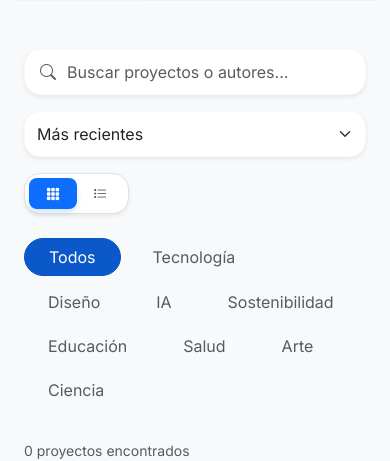
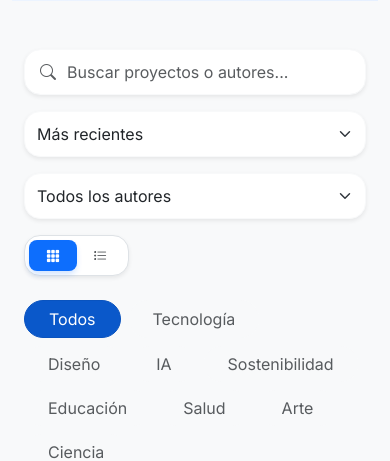
Before and after one commit to DayanaRivas16/Arion, a Flask app: page /explorar in a window 390 px wide. Shown: the part 457-918 px from the top of the page. Run offline with Flask 3, Linux system fonts and the light colour scheme; data that the repository does not hold is empty; some libraries are stand-ins or nearby versions.

Commit message:
busqueda por autor

```diff
--- a/app.py
+++ b/app.py
@@ -371,11 +371,14 @@ def home():
 @app.route('/explorar')
 def explorar():
     filas = []
+    autores = [] # <--- NUEVO: Lista para almacenar los autores registrados con proyectos
     conn = None
     cursor = None
     try:
         conn = get_db_connection()
         cursor = conn.cursor(cursor_factory=RealDictCursor)
+
+        # (Tu consulta de proyectos existente se mantiene intacta)
         cursor.execute("""
             SELECT p.id_proyecto AS id,
                    p.titulo,
@@ -395,8 +398,20 @@ def explorar():
             ORDER BY p.fecha_creacion DESC;
         """)
         filas = cursor.fetchall()
+
+        # <--- NUEVO: Consulta optimizada basada estrictamente en tu esquema para traer
+        # únicamente usuarios que tengan proyectos publicados, ordenados alfabéticamente.
+        cursor.execute("""
+            SELECT DISTINCT u.id_usuario AS id, u.nombre_completo AS nombre
+            FROM usuarios u
+            JOIN proyectos p ON u.id_usuario = p.id_usuario
+            WHERE LOWER(p.estado) = 'publicado'
+            ORDER BY u.nombre_completo ASC;
+        """)
+        autores = cursor.fetchall()
+
     except Exception:
-        app.logger.exception('Error cargando proyectos')
+        app.logger.exception('Error cargando proyectos o autores')
         flash('No se pudieron cargar los proyectos.', 'danger')
     finally:
         if cursor: cursor.close()
@@ -422,7 +437,8 @@ def explorar():
             'date': f['fecha_creacion'].timestamp() if f['fecha_creacion'] else 0,
         })
 
-    return render_template('explorar_proyectos.html', proyectos=proyectos)
+    # <--- NUEVO: Se añade la variable autores al render_template
+    return render_template('explorar_proyectos.html', proyectos=proyectos, autores=autores)
 
 @app.route('/acerca')
 def acerca():
--- a/templates/explorar_proyectos.html
+++ b/templates/explorar_proyectos.html
@@ -43,7 +43,7 @@
                 </div>
             </div>
 
-            <div class="col-12 col-sm-8 col-lg-4">
+            <div class="col-12 col-sm-8 col-lg-2">
                 <select id="sort-select" class="form-select rounded-4 shadow-sm border-light" style="height: 46px;" aria-label="Ordenar proyectos">
                     <option value="recientes">Más recientes</option>
                     {% if session.get('user_id') %}
@@ -51,6 +51,16 @@
                     <option value="valorados">Mejor valorados</option>
                     <option value="gustados">Más gustados</option>
                     {% endif %}
+                </select>
+            </div>
+
+            <!-- Nuevo Desplegable Horizontal de Autores -->
+            <div class="col-12 col-sm-8 col-lg-2">
+                <select id="author-select" class="form-select rounded-4 shadow-sm border-light" style="height: 46px;" aria-label="Filtrar por autor">
+                    <option value="">Todos los autores</option>
+                    {% for autor in autores %}
+                    <option value="{{ autor.nombre }}">{{ autor.nombre }}</option>
+                    {% endfor %}
                 </select>
             </div>
 
@@ -105,6 +115,7 @@
     let activeCategory = "Todos";
     let viewMode = "grid";
     let searchQuery = "";
+    let selectedAuthor = "";
     let sortBy = "recientes";
     let visibleCount = PAGE_SIZE;
 
@@ -126,12 +137,31 @@
     };
 
     function getFiltered() {
-        const q = searchQuery.trim().toLowerCase();
-        return projects
-            .filter(p => (activeCategory === "Todos" || p.category === activeCategory)
-                && (p.title.toLowerCase().includes(q) || p.author.toLowerCase().includes(q)))
-            .sort(sorters[sortBy]);
-    }
+    const q = searchQuery.trim().toLowerCase();
+    return projects
+        .filter(p => (activeCategory === "Todos" || p.category === activeCategory)
+            && (p.title.toLowerCase().includes(q) || p.author.toLowerCase().includes(q))
+            && (selectedAuthor === "" || p.author === selectedAuthor))
+        .sort(sorters[sortBy]);
+}
+
+    function resetAndRender() { visibleCount = PAGE_SIZE; renderProjects(); }
+
+    document.getElementById('search-input').addEventListener('input', e => {
+        searchQuery = e.target.value;
+        resetAndRender();
+    });
+
+    // <--- 3. Agregas este escuchador de eventos para el menú desplegable del autor
+    document.getElementById('author-select').addEventListener('change', e => {
+        selectedAuthor = e.target.value;
+        resetAndRender();
+    });
+
+    document.getElementById('sort-select').addEventListener('change', e => {
+        sortBy = e.target.value;
+        resetAndRender();
+    });
 
     function imageHtml(p) {
         return p.image
@@ -246,6 +276,11 @@
         resetAndRender();
     });
 
+    document.getElementById('author-select').addEventListener('change', e => {
+        selectedAuthor = e.target.value;
+        resetAndRender();
+    });
+
     document.getElementById('sort-select').addEventListener('change', e => {
         sortBy = e.target.value;
         resetAndRender();
@@ -290,4 +325,5 @@
     .project-description { display: -webkit-box; -webkit-line-clamp: 3; -webkit-box-orient: vertical; overflow: hidden; }
     @media (max-width: 575.98px) { .list-thumb { width: 100%; } }
 </style>
+
 {% endblock %}
--- a/templates/subir_proyecto.html
+++ b/templates/subir_proyecto.html
@@ -98,7 +98,7 @@
                     <div id="cover-error" class="alert alert-danger border-0 rounded-3 small py-2 mt-3 d-none" role="alert"></div>
 
                     <!-- Documentos -->
-                    <label class="form-label small fw-medium text-dark mt-4">Documentos <span class="text-muted fw-normal">(opcional)</span></label>
+                    <label class="form-label small fw-medium text-dark mt-4">Documentos <span class="text-muted fw-normal">*</span></label>
                     <input type="file" id="documentos" name="documentos" accept=".pdf,.docx" multiple hidden>
 
                     <div id="dz-docs" class="dropzone rounded-4 p-4 text-center" role="button" tabindex="0">
@@ -298,6 +298,8 @@
         }
         if (n === 1) {
             if (!cover) return "Elige una imagen de portada.";
+
+            if (!docs.length) return "Debes adjuntar al menos un documento obligatorio.";
         }
         if (n === 2) {
             if (!form.profesor.value.trim()) return "Escribe el nombre del profesor a cargo.";
```
